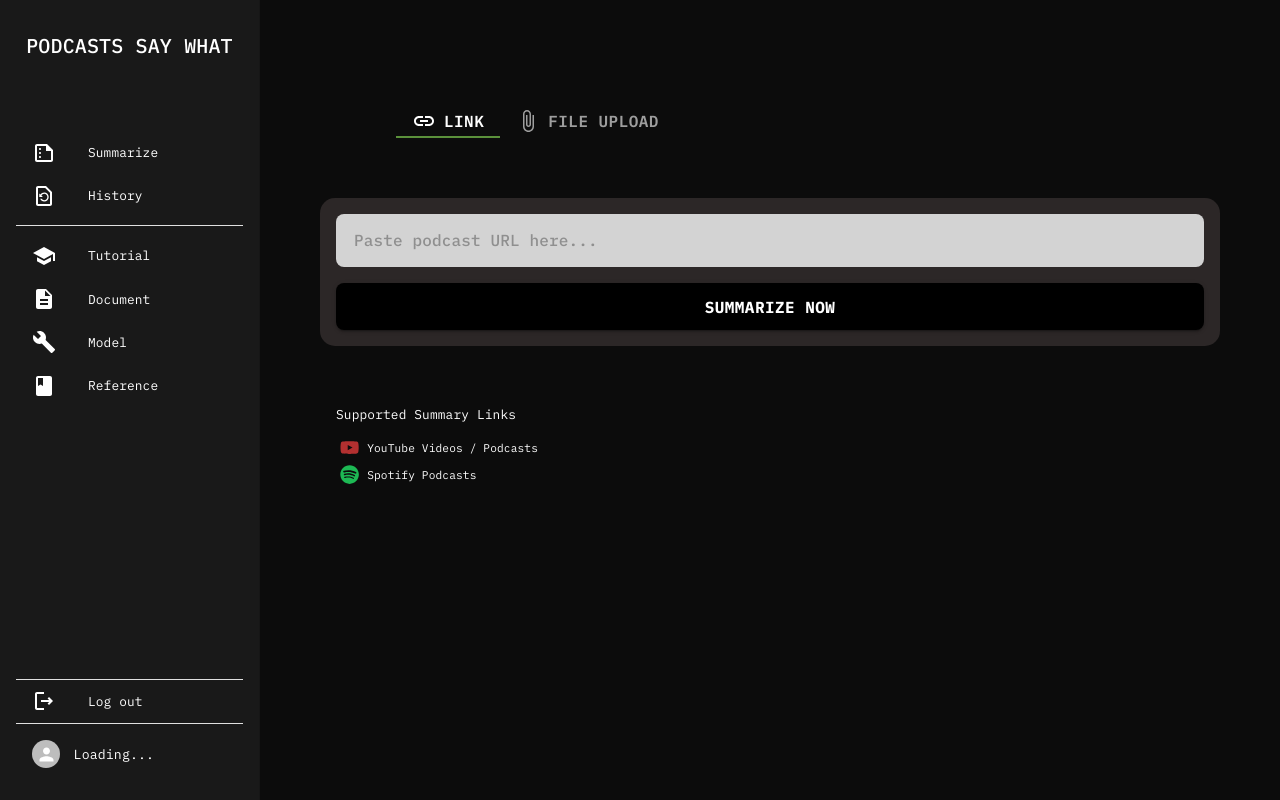
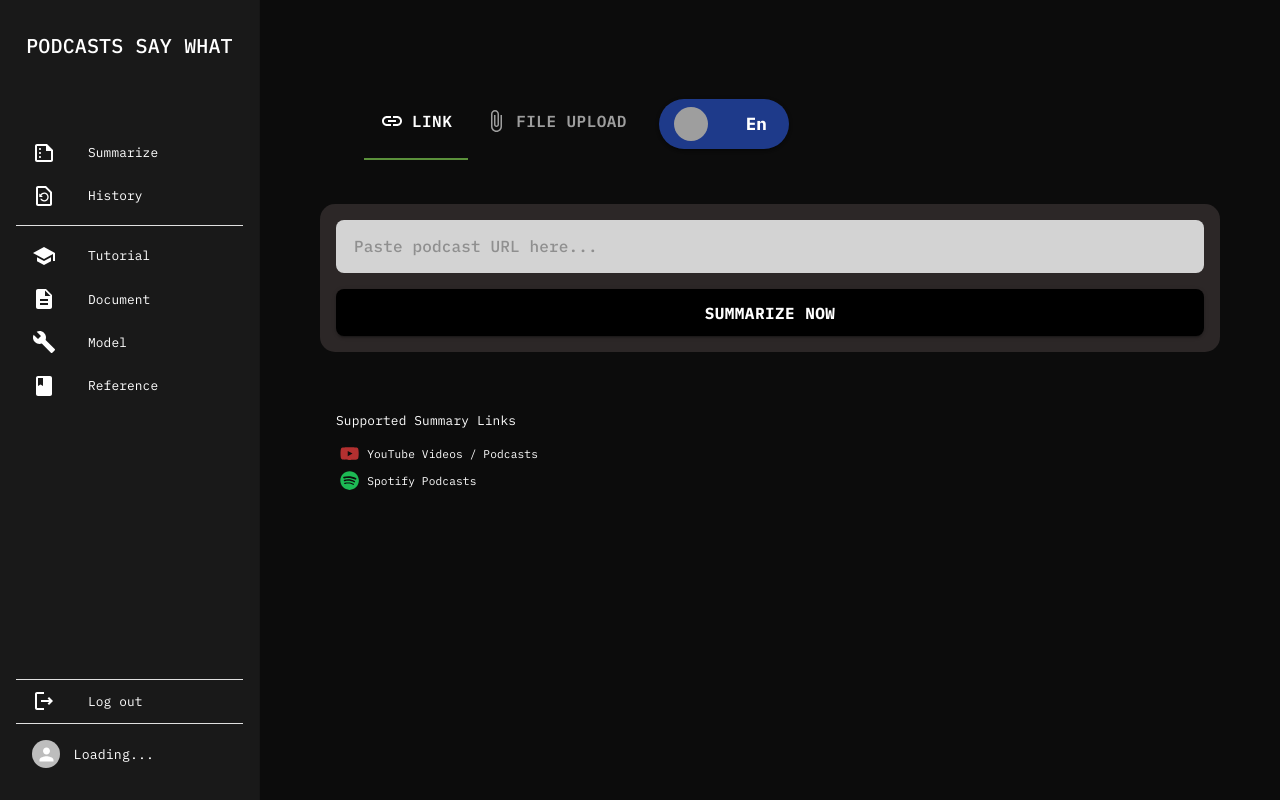
Before and after one commit to minhminh2703/podcast-summarization-fe, a React (Vite) app: page /summarize in a window 1280 px wide. Shown: the top 800 px of the page. Built offline with nearby package versions, Linux system fonts and the light colour scheme; no server answers; sample sign-in values are in the browser's storage; grey boxes are pictures that could not be loaded; a web font is replaced by a local one.

Commit message:
feat: adding language button on summarize

```diff
--- /dev/null
+++ b/src/features/podcast-summarize/components/language-button.tsx
@@ -0,0 +1,90 @@
+import React, { useState } from 'react';
+import { Box, Typography, ButtonBase } from '@mui/material';
+
+type Language = 'en' | 'vi';
+
+const languageMap: Record<Language, { code: string; flag: string; bgColor: string }> = {
+  en: {
+    code: 'En',
+    flag: 'https://flagcdn.com/w80/us.png',
+    bgColor: '#1e3a8a',
+  },
+  vi: {
+    code: 'Vi',
+    flag: 'https://flagcdn.com/w80/vn.png',
+    bgColor: '#e11d48',
+  },
+};
+
+const LanguageToggleButton: React.FC = () => {
+  const [language, setLanguage] = useState<Language>('en');
+  const current = languageMap[language];
+
+  const toggleLanguage = () => {
+    setLanguage((prev) => (prev === 'en' ? 'vi' : 'en'));
+  };
+
+  return (
+    <ButtonBase
+      onClick={toggleLanguage}
+      sx={{
+        display: 'flex',
+        width: 130,
+        height: 50,
+        marginLeft: 2,
+        borderRadius: '999px',
+        overflow: 'hidden',
+        boxShadow: 2,
+        cursor: 'pointer',
+        padding: 0,
+      }}
+    >
+      {/* Left side with circular flag */}
+      <Box
+        sx={{
+          width: '50%',
+          height: '100%',
+          display: 'flex',
+          alignItems: 'center',
+          justifyContent: 'center',
+          backgroundColor: current.bgColor,
+        }}
+      >
+        <Box
+          component="img"
+          src={current.flag}
+          alt={current.code}
+          sx={{
+            width: 34,
+            height: 34,
+            borderRadius: '50%',
+            objectFit: 'cover',
+          }}
+        />
+      </Box>
+
+      {/* Right side with text */}
+      <Box
+        sx={{
+          width: '50%',
+          height: '100%',
+          backgroundColor: current.bgColor,
+          display: 'flex',
+          alignItems: 'center',
+          justifyContent: 'center',
+        }}
+      >
+        <Typography
+          variant="body1"
+          fontWeight="bold"
+          color="#fff"
+          sx={{ fontSize: '1.1rem', fontFamily: 'IBM Plex Mono' }}
+        >
+          {current.code}
+        </Typography>
+      </Box>
+    </ButtonBase>
+  );
+};
+
+export default LanguageToggleButton;
--- a/src/features/podcast-summarize/index.tsx
+++ b/src/features/podcast-summarize/index.tsx
@@ -3,6 +3,7 @@ import { useState } from 'react';
 import CustomTabPanel from '../../components/custom-tab-panel';
 import SummarizeLinkInput from './components/summarize-link';
 import SummarizeFileInput from './components/summarize-file';
+import LanguageToggleButton from './components/language-button';
 import LinkIcon from '@mui/icons-material/Link';
 import AttachFileIcon from '@mui/icons-material/AttachFile';
 
@@ -21,42 +22,48 @@ const PodcastSummarize: React.FC = () => {
 
   return (
     <Box sx={{ width: '100%' }}>
+      <Box sx={{ display: 'flex', alignItems: 'center', marginX: 4, paddingLeft: 6, marginBottom: 3 }}>
         <Tabs
           value={selectedTab}
           onChange={handleTabChange}
           textColor="inherit"
           variant="standard"
-        sx={{ maxHeight: 50, padding: 0, marginLeft: 4, paddingLeft: 10, marginBottom: 5 }}
           slotProps={{ indicator: { style: { backgroundColor: '#5B913B', height: 2 } } }}
-
         >
-        <Tab icon={<LinkIcon />} iconPosition="start" label='Link' value={TabValue.SUMMARIZE_LINK} sx={{
+          <Tab
+            icon={<LinkIcon />}
+            iconPosition="start"
+            label="Link"
+            value={TabValue.SUMMARIZE_LINK}
+            sx={{
               color: 'white',
               paddingBottom: 2,
               fontFamily: 'IBM Plex Mono',
               fontSize: '1em',
               fontWeight: '600',
-          ":focus": {
-            outline: 'none',
-          },
-          "&.Mui-selected": {
-            borderBottom: 'none',
-          }
-        }} />
-        <Tab icon={<AttachFileIcon />} iconPosition="start" label='File upload' value={TabValue.SUMMARIZE_FILE} sx={{
+              ":focus": { outline: 'none' },
+              "&.Mui-selected": { borderBottom: 'none' },
+            }}
+          />
+          <Tab
+            icon={<AttachFileIcon />}
+            iconPosition="start"
+            label="File upload"
+            value={TabValue.SUMMARIZE_FILE}
+            sx={{
               color: 'white',
               paddingBottom: 2,
               fontFamily: 'IBM Plex Mono',
               fontSize: '1em',
               fontWeight: '600',
-          ":focus": {
-            outline: 'none',
-          },
-          "&.Mui-selected": {
-            borderBottom: 'none',
-          }
-        }} />
+              ":focus": { outline: 'none' },
+              "&.Mui-selected": { borderBottom: 'none' },
+            }}
+          />
         </Tabs>
+
+        <LanguageToggleButton />
+      </Box>
 
       <CustomTabPanel value={selectedTab} index={TabValue.SUMMARIZE_LINK}>
         <SummarizeLinkInput />
```
Lines whose indentation alone changed are shown as unchanged.
